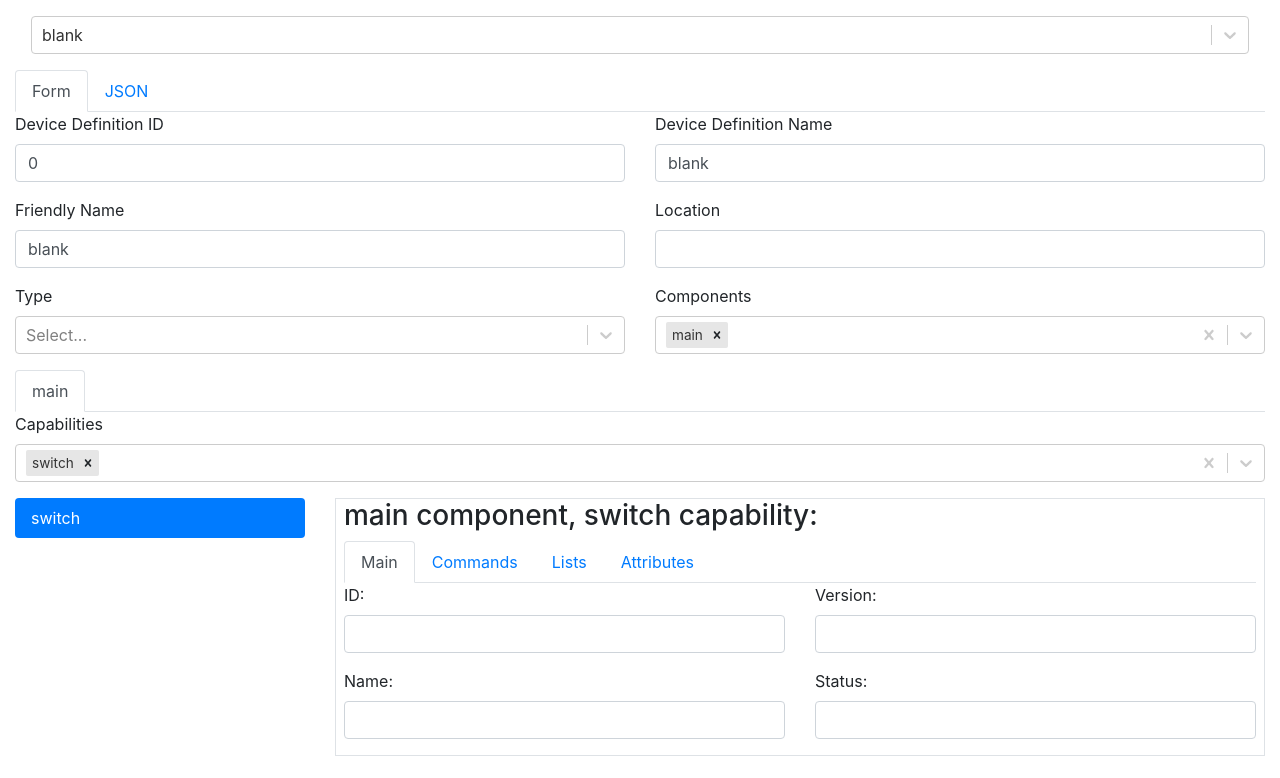
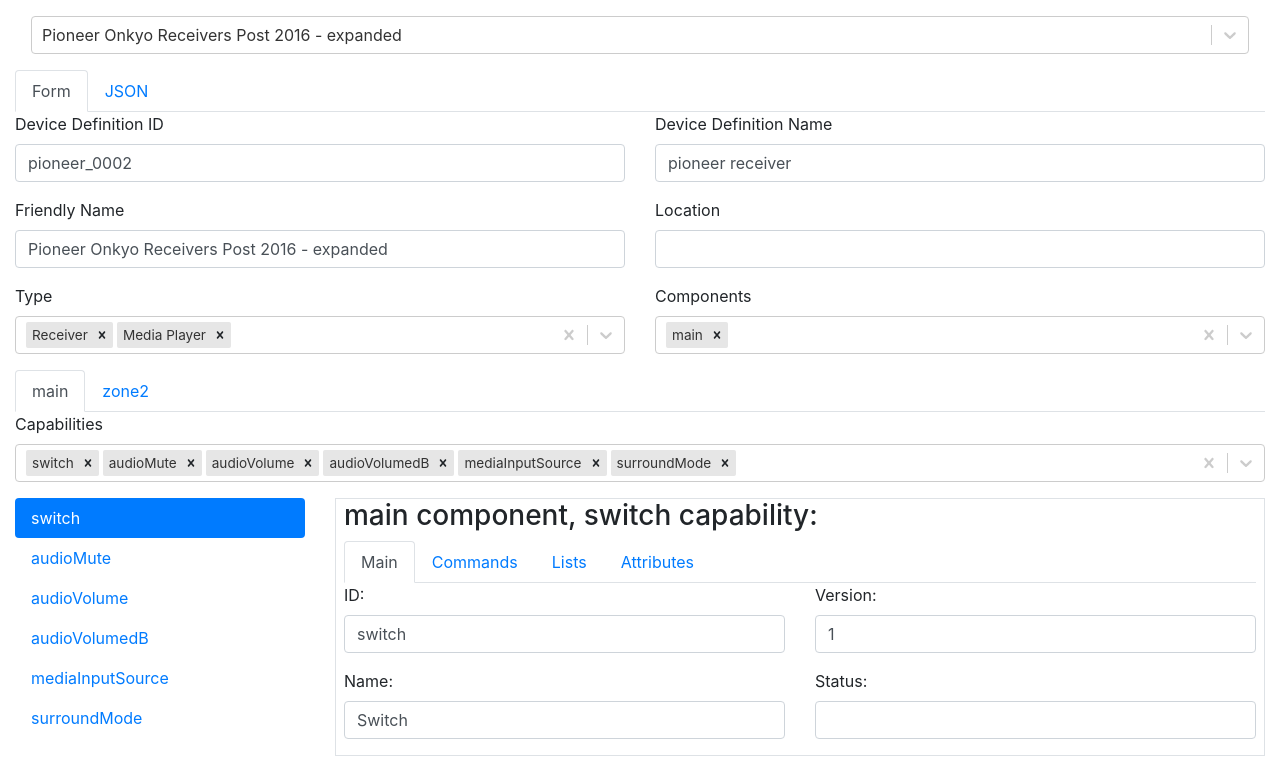
Before and after one commit to megarocks/formio-for-iot, a React (Create React App) app in the folder frontend/: page / in a window 1280 px wide. Shown: the top 778 px of the page. Built offline with nearby package versions, Linux system fonts and the light colour scheme.

Commit message:
commands and arguments will work without helper fields

```diff
--- a/frontend/package.json
+++ b/frontend/package.json
@@ -9,7 +9,7 @@
     "bootstrap": "^4.4.1",
     "formik": "^2.1.4",
     "lodash": "^4.17.15",
-    "prettier": "^1.19.1",
+    "prettier": "^2.0.1",
     "react": "^16.13.1",
     "react-bootstrap": "^1.0.0-beta.17",
     "react-dom": "^16.13.1",
--- a/frontend/src/App.js
+++ b/frontend/src/App.js
@@ -16,23 +16,26 @@
 // commands.arguments.schema.type.object than what?
 
 function App() {
-  const [initialValues, setInitialValues] = useState(allDefinitions[0])
+  const [initialValues, setInitialValues] = useState(allDefinitions[2])
 
   const formik = useFormik({
     initialValues,
-    onSubmit: values => {
+    onSubmit: (values) => {
       console.log(values)
     },
     enableReinitialize: true,
   })
 
   const setValues = useCallback(formik.setValues, [])
-  useFormValuesEffects({ values: formik.values, setValues })
+  useFormValuesEffects({ values: formik.values, setValues, initialValues })
 
   return (
     <DeviceDefinitionContext.Provider value={{ formik, allDefinitions }}>
       <Container fluid>
-        <InitialDefinitionSelector value={initialValues.id} setInitialValues={setInitialValues} />
+        <InitialDefinitionSelector
+          value={initialValues.id}
+          setInitialValues={setInitialValues}
+        />
         <Tabs defaultActiveKey='form' id='form-json-tabs' unmountOnExit>
           <Tab title='Form' eventKey='form'>
             <DeviceDefinitionForm />
--- /dev/null
+++ b/frontend/src/ArgumentsPanel.js
@@ -0,0 +1,56 @@
+import React, { useState } from 'react'
+import { get } from 'lodash/fp'
+import { createOption, getOptionValue } from './utils'
+import CreatableSelect from 'react-select/creatable/dist/react-select.esm'
+import CommandArgumentInputs from './CommandArgumentInputs'
+import { DeviceDefinitionContext } from './App'
+
+const ArgumentsPanel = ({ commandName, argumentsPath, listsNames }) => {
+  const context = React.useContext(DeviceDefinitionContext)
+  const formik = context.formik
+
+  const args = get(argumentsPath, formik.values) || []
+  const [argumentOptions, setArgumentOptions] = useState(
+    args.map((a) => createOption(a.name))
+  )
+
+  const onArgumentsSelection = (currentlySelected) => {
+    const selectedOptions = (currentlySelected || []).map(getOptionValue)
+    let newFieldValue = get(argumentsPath, formik.values) || []
+    newFieldValue = selectedOptions.map((oneOfOptions) => {
+      const argVal = newFieldValue.find((arg) => arg.name === oneOfOptions)
+      if (argVal) return argVal
+      else return { name: oneOfOptions }
+    })
+    formik.setFieldValue(argumentsPath, newFieldValue)
+  }
+
+  return (
+    <div className='m-2 p-2 border' key={`${argumentsPath}.argumentNames`}>
+      <label>{commandName} arguments:</label>
+      <CreatableSelect
+        isMulti
+        closeMenuOnSelect
+        options={argumentOptions}
+        value={args.map((a) => createOption(a.name))}
+        onChange={onArgumentsSelection}
+        onCreateOption={(newOption) => {
+          setArgumentOptions([...argumentOptions, createOption(newOption)])
+        }}
+      />
+
+      {args.map((argument, idx) => {
+        const argumentPath = `${argumentsPath}.${idx}`
+        return (
+          <CommandArgumentInputs
+            key={argumentPath}
+            argumentPath={argumentPath}
+            listsNames={listsNames}
+          />
+        )
+      })}
+    </div>
+  )
+}
+
+export default ArgumentsPanel
--- a/frontend/src/CommandsInputs.js
+++ b/frontend/src/CommandsInputs.js
@@ -1,53 +1,60 @@
 import React from 'react'
-import { get } from 'lodash/fp'
+import CreatableSelect from 'react-select/creatable'
+import { get, pick } from 'lodash/fp'
 
-import SelectField from './components/SelectField'
 import CommandArgumentInputs from './CommandArgumentInputs'
 import { DeviceDefinitionContext } from './App'
 import useSelectorOptions from './useSelectorOptions'
+import { createOption, getOptionValue } from './utils'
+import ArgumentsPanel from './ArgumentsPanel'
 
-const CommandsInputs = ({ capabilityPath, listsNames, commandNames }) => {
+function createOnChangeHandler({ fieldPath, values, setFieldValue }) {
+  return (currentlySelected) => {
+    const selectedOptions = (currentlySelected || []).map(getOptionValue)
+    let newFieldValue = get(fieldPath, values)
+    selectedOptions.forEach((option) => {
+      if (!(option in newFieldValue)) newFieldValue[option] = {}
+    })
+    newFieldValue = pick(selectedOptions, newFieldValue)
+    setFieldValue(fieldPath, newFieldValue)
+  }
+}
+
+const CommandsInputs = ({ capabilityPath }) => {
   const context = React.useContext(DeviceDefinitionContext)
   const formik = context.formik
 
   const { commandsOptions, createNewCommand } = useSelectorOptions()
 
+  const capability = get(capabilityPath, formik.values)
+  const commandNames = Object.keys(capability.commands || {})
+  const selectedCommandOptions = commandNames.map(createOption)
+  const onCommandsSelectorChange = createOnChangeHandler({
+    fieldPath: `${capabilityPath}.commands`,
+    values: formik.values,
+    setFieldValue: formik.setFieldValue,
+  })
+
+  const listsNames = Object.keys(capability.lists || {})
+
   return (
     <div className='border p-2 m-2'>
-      <SelectField
-        label='Commands'
+      <CreatableSelect
+        isMulti
+        closeMenuOnSelect
         options={commandsOptions}
-        fieldName={`${capabilityPath}.commandNames`}
         onCreateOption={createNewCommand}
+        value={selectedCommandOptions}
+        onChange={onCommandsSelectorChange}
       />
 
-      {commandNames.map(commandName => {
-        const capabilityCommandPath = `${capabilityPath}.commands.${commandName}`
-        const commandArguments = get(`${capabilityCommandPath}.arguments`, formik.values) || []
-        const argumentNames = commandArguments.map(a => a.name)
-
-        const createArgument = created => {
-          formik.setFieldValue(`${capabilityCommandPath}.argumentNames`, [...argumentNames, created])
-          formik.setFieldValue(`${capabilityCommandPath}.arguments`, [...commandArguments, { name: created }])
-        }
-        const options = argumentNames.map(a => ({ label: a, value: a }))
-
-        return (
-          <div className='m-2 p-2 border' key={`${capabilityCommandPath}.argumentNames`}>
-            <SelectField
-              options={options}
-              fieldName={`${capabilityCommandPath}.argumentNames`}
-              label={`${commandName} arguments`}
-              onCreateOption={createArgument}
-            />
-
-            {commandArguments.map((argument, idx) => {
-              const argumentPath = `${capabilityCommandPath}.arguments.${idx}`
-              return <CommandArgumentInputs key={argumentPath} argumentPath={argumentPath} listsNames={listsNames} />
-            })}
-          </div>
-        )
-      })}
+      {commandNames.map((commandName) => (
+        <ArgumentsPanel
+          listsNames={listsNames}
+          commandName={commandName}
+          argumentsPath={`${capabilityPath}.commands.${commandName}.arguments`}
+        />
+      ))}
     </div>
   )
 }
--- a/frontend/src/ComponentCapability.js
+++ b/frontend/src/ComponentCapability.js
@@ -15,7 +15,6 @@
   const capabilityPath = `${componentName}.${capabilityName}`
 
   const attributeNames = get(`${capabilityPath}.attributeNames`, formik.values) || []
-  const commandNames = get(`${capabilityPath}.commandNames`, formik.values) || []
   const listsNames = get(`${capabilityPath}.listsNames`, formik.values) || []
 
   return (
@@ -42,7 +41,7 @@
           </div>
         </Tab>
         <Tab title='Commands' eventKey='commands'>
-          <CommandsInputs listsNames={listsNames} commandNames={commandNames} capabilityPath={capabilityPath} />
+          <CommandsInputs capabilityPath={capabilityPath} />
         </Tab>
         <Tab title='Lists' eventKey='lists'>
           <ListsInputs capabilityPath={capabilityPath} listsNames={listsNames} />
--- a/frontend/src/InitialDefinitionSelector.js
+++ b/frontend/src/InitialDefinitionSelector.js
@@ -6,8 +6,11 @@
 
 const InitialDefinitionSelector = ({ value, setInitialValues }) => {
   const { allDefinitions } = useContext(DeviceDefinitionContext)
-
   const { definitions } = useSelectorOptions()
+  const onChange = selected => {
+    const selectedDefinition = allDefinitions.find(d => d.id === selected.value)
+    setInitialValues(selectedDefinition)
+  }
 
   return (
     <ReactSelect
@@ -15,10 +18,7 @@
       className='m-3'
       placeholder='Select device definition'
       value={definitions.find(d => d.value === value)}
-      onChange={selected => {
-        const selectedDefinition = allDefinitions.find(d => d.id === selected.value)
-        setInitialValues(selectedDefinition)
-      }}
+      onChange={onChange}
     />
   )
 }
--- a/frontend/src/components/SelectField.js
+++ b/frontend/src/components/SelectField.js
@@ -3,15 +3,20 @@
 import { get } from 'lodash/fp'
 
 import { DeviceDefinitionContext } from '../App.js'
-
-const getOptionLabel = option => option?.label
-const getOptionValue = option => option?.value
+import { getOptionLabel, getOptionValue } from '../utils'
 
 let formik = {
   setFieldValue: () => {},
 }
 
-const SelectField = ({ fieldName, placeHolder, label, options = [], onCreateOption, isMulti = true }) => {
+const SelectField = ({
+  fieldName,
+  placeHolder,
+  label,
+  options = [],
+  onCreateOption,
+  isMulti = true,
+}) => {
   const context = React.useContext(DeviceDefinitionContext)
   formik = context.formik
 
@@ -22,21 +27,23 @@
   // it can be array for multiselect, or string || number for simple select
   const value = useMemo(() => {
     if (Array.isArray(fieldValue)) {
-      return fieldValue.map(s => options.find(rE => getOptionValue(rE) === s))
+      return fieldValue.map((s) =>
+        options.find((rE) => getOptionValue(rE) === s)
+      )
     } else {
-      return options.find(rE => getOptionValue(rE) === fieldValue)
+      return options.find((rE) => getOptionValue(rE) === fieldValue)
     }
   }, [fieldValue, options])
 
   const onChange = useCallback(
-    updatedSelection => {
+    (updatedSelection) => {
       if (Array.isArray(updatedSelection)) {
         formik.setFieldValue(fieldName, updatedSelection.map(getOptionValue))
       } else {
         formik.setFieldValue(fieldName, getOptionValue(updatedSelection))
       }
     },
-    [fieldName],
+    [fieldName]
   )
 
   return useMemo(
@@ -58,7 +65,7 @@
       </div>
     ),
     // eslint-disable-next-line
-    [options.length, JSON.stringify(value)],
+    [options.length, JSON.stringify(value)]
   )
 }
 
--- a/frontend/src/useFormValuesEffects.js
+++ b/frontend/src/useFormValuesEffects.js
@@ -1,71 +1,135 @@
 import { useEffect } from 'react'
 import { get, pick, set } from 'lodash/fp'
 
-const defaultRootFields = ['id', 'name', 'type', 'friendlyName', 'components', 'supportedCapabilities', 'location']
-export default ({ values, setValues }) => {
+const defaultRootFields = [
+  'id',
+  'name',
+  'type',
+  'friendlyName',
+  'components',
+  'supportedCapabilities',
+  'location',
+]
+export default ({ values, setValues, initialValues }) => {
   const valuesAsString = JSON.stringify(values)
   useEffect(() => {
-    setValues(
-      withOnlySelectedCommands(withOnlySelectedCapabilities(withOnlySelectedComponents(withHelperFields(values)))),
-    )
+    let newValues = { ...values }
+    newValues = withOnlySelectedComponents(values)
+    newValues = withOnlySelectedCapabilities(values)
+    // newValues = withOnlySelectedCommands(values)
+    setValues(newValues)
+    // eslint-disable-next-line
+  }, [valuesAsString, setValues])
+
+  useEffect(() => {
+    setValues(withHelperFields(initialValues))
+    // eslint-disable-next-line
+  }, [initialValues])
+}
+
 function withOnlySelectedComponents(values) {
-      // leave at supportedCapabilities and at root only fields which equal to components array
   const currentComponents = values.components || []
   const withOnlySelectedComponentsAtCapabilities = {
     ...values,
-        supportedCapabilities: pick(currentComponents, values.supportedCapabilities || {}),
+    supportedCapabilities: pick(
+      currentComponents,
+      values.supportedCapabilities || {}
+    ),
   }
-      const withOnlySupportedComponentsAtRoot = pick(
+  return pick(
     [...defaultRootFields, ...currentComponents],
-        withOnlySelectedComponentsAtCapabilities,
+    withOnlySelectedComponentsAtCapabilities
   )
-      return withOnlySupportedComponentsAtRoot
 }
 function withOnlySelectedCapabilities(values) {
-      values.components.forEach(component => {
-        values[component] = pick(values.supportedCapabilities[component], values[component])
+  const newValues = { ...values }
+  const { components = [] } = newValues
+  components.forEach((component) => {
+    newValues[component] = pick(
+      newValues.supportedCapabilities[component],
+      newValues[component]
+    )
   })
-      return { ...values }
+  return newValues
 }
 function withOnlySelectedCommands(values) {
-      values.components.forEach(component => {
-        const capabilitiesMap = values[component]
-        Object.keys(capabilitiesMap).forEach(capabilityName => {
-          const capability = get([component, capabilityName], values)
-          const onlySelectedAttributesOfCurrentCapability = pick(capability.commandNames, capability)
-          set(onlySelectedAttributesOfCurrentCapability, [component, capabilityName], values)
+  let newValues = { ...values }
+  const { components = [] } = newValues
+  components.forEach((component) => {
+    const capabilitiesMap = newValues[component] || {}
+    Object.keys(capabilitiesMap).forEach((capabilityName) => {
+      const capability = get([component, capabilityName], newValues)
+      const onlySelectedAttributesOfCurrentCapability = pick(
+        capability.commandNames,
+        capability
+      )
+      newValues = set(
+        onlySelectedAttributesOfCurrentCapability,
+        [component, capabilityName],
+        newValues
+      )
     })
   })
-      return values
+  return newValues
 }
+
 function withHelperFields(values) {
-      if (!values.components) values.components = []
-      values.components.forEach(component => {
-        const componentCapabilities = pick(values.supportedCapabilities[component], values[component])
-        Object.keys(componentCapabilities).forEach(capabilityName => {
-          const capability = get([component, capabilityName], values)
+  let newValues = { ...values }
+  if (!newValues.components) newValues.components = []
+
+  newValues.components.forEach(addHelperFieldsToComponent)
+
+  function addHelperFieldsToComponent(component) {
+    const componentCapabilities = pick(
+      newValues.supportedCapabilities[component],
+      newValues[component]
+    )
+    Object.keys(componentCapabilities).forEach(addHelperFieldsToCapability)
+
+    function addHelperFieldsToCapability(capabilityName) {
+      const capability = get([component, capabilityName], newValues)
 
       const commandNames = Object.keys(capability.commands || {})
+      const listsNames = Object.keys(capability.lists || {})
       const attributeNames = Object.keys(capability.attributes || {})
-          const listsNames = Object.keys(capability.lists || {})
 
-          attributeNames.forEach(attribute => {
-            const properties = get(['attributes', attribute, 'schema', 'properties'], capability)
+      attributeNames.forEach(addHelperFieldsToAttribute)
+      newValues = set(
+        [component, capabilityName, 'commandNames'],
+        commandNames,
+        newValues
+      )
+      newValues = set(
+        [component, capabilityName, 'attributeNames'],
+        attributeNames,
+        newValues
+      )
+      newValues = set(
+        [component, capabilityName, 'listsNames'],
+        listsNames,
+        newValues
+      )
+
+      function addHelperFieldsToAttribute(attribute) {
+        const properties = get(
+          ['attributes', attribute, 'schema', 'properties'],
+          capability
+        )
         const propertyNames = Object.keys(properties)
-            values = set(
-              [component, capabilityName, 'attributes', attribute, 'schema', 'propertyNames'],
+        newValues = set(
+          [
+            component,
+            capabilityName,
+            'attributes',
+            attribute,
+            'schema',
+            'propertyNames',
+          ],
           propertyNames,
-              values,
+          newValues
         )
-          })
-
-          values = set([component, capabilityName, 'commandNames'], commandNames, values)
-          values = set([component, capabilityName, 'attributeNames'], attributeNames, values)
-          values = set([component, capabilityName, 'listsNames'], listsNames, values)
-        })
-      })
-      return values
       }
-    // eslint-disable-next-line
-  }, [valuesAsString, setValues])
     }
+  }
+  return newValues
+}
--- /dev/null
+++ b/frontend/src/utils.js
@@ -0,0 +1,4 @@
+export const createOption = (item) => ({ label: item, value: item })
+
+export const getOptionLabel = option => option?.label
+export const getOptionValue = option => option?.value
```
Also changed, not shown: frontend/src/AttributesInputs.js (+4 -4 lines), 2 other files (tests, documents, lock files or other folders). Lines whose indentation alone changed are shown as unchanged.
